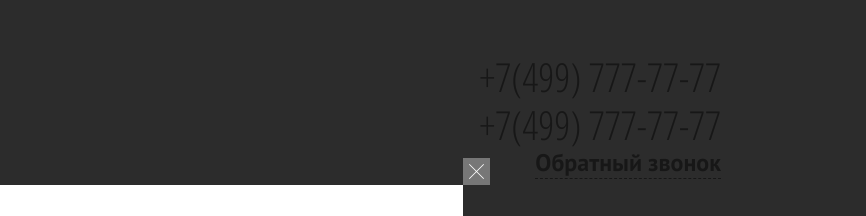
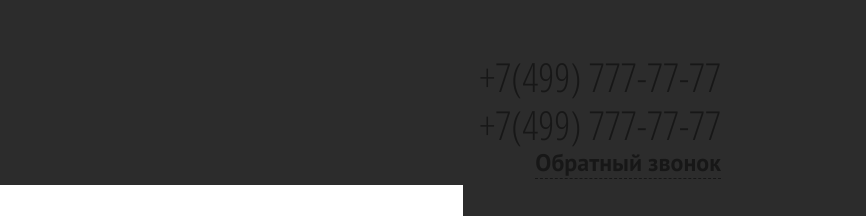
Before and after one commit to AleksMoore/test_template, a plain HTML site: page index.html in a window 1280 px wide. Both pictures are taken after a click on the link "Обратный звонок". Shown: the top 216 px of the page, 414-1280 px from the left. Drawn offline with Linux system fonts and the light colour scheme.

Commit message:
Update index.html

```diff
--- a/index.html
+++ b/index.html
@@ -22,7 +22,7 @@
 	<div id="fblock_bg"></div>
 			<div id="fblock_main" class="fblock__style">
 				<div class="fblock__inner">
-					<a href="#" class="ct__fblock"><img src="./images/icons/fb_close.png"></a>
+					<a href="#" class="ct_fblock"><img src="./images/icons/fb_close.png"></a>
 					<h3>Обратная звязь</h3>
 					<form enctype="" method="post" action="">
 					<label>Ваше имя *</label><input placeholder="Поле обязательно для заполнения" type="text" id="name" name="" value="" class="inp__name" required/>
```
